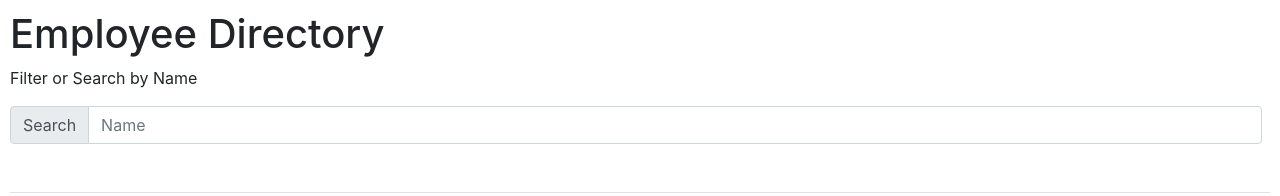
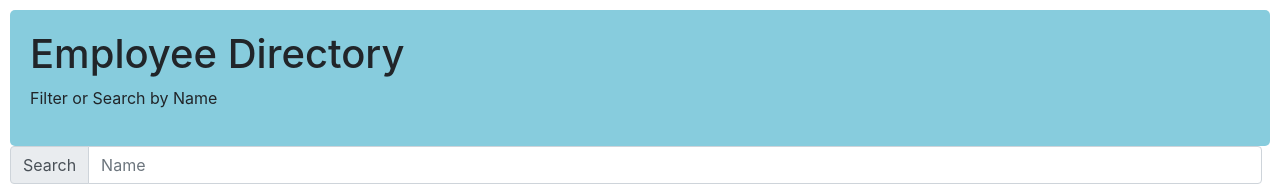
Before and after one commit to TLCroatt/Employee-Directory, a React (Create React App) app: page / in a window 1280 px wide. Shown: the top 196 px of the page. Built offline with nearby package versions, Linux system fonts and the light colour scheme; no server answers.

Commit message:
styled header

```diff
--- a/src/Components/Main.js
+++ b/src/Components/Main.js
@@ -1,6 +1,5 @@
 import React from "react";
 import DataArea from "./DataArea";
-import "../styles/Main.css";
 
 const Main = () => {
     return (
--- a/src/Styles/Header.css
+++ b/src/Styles/Header.css
@@ -0,0 +1,6 @@
+.header {
+    background-color: rgb(135, 204, 221);
+    margin: auto;
+    padding: 20px;
+    border-radius: 5px;
+}
--- a/src/Styles/SearchBox.css
+++ b/src/Styles/SearchBox.css
@@ -0,0 +1,5 @@
+.searchbox {
+    align-items: center;
+    align-content: center;
+
+}
```
Also changed, not shown: src/Styles/Main.css (deleted).
